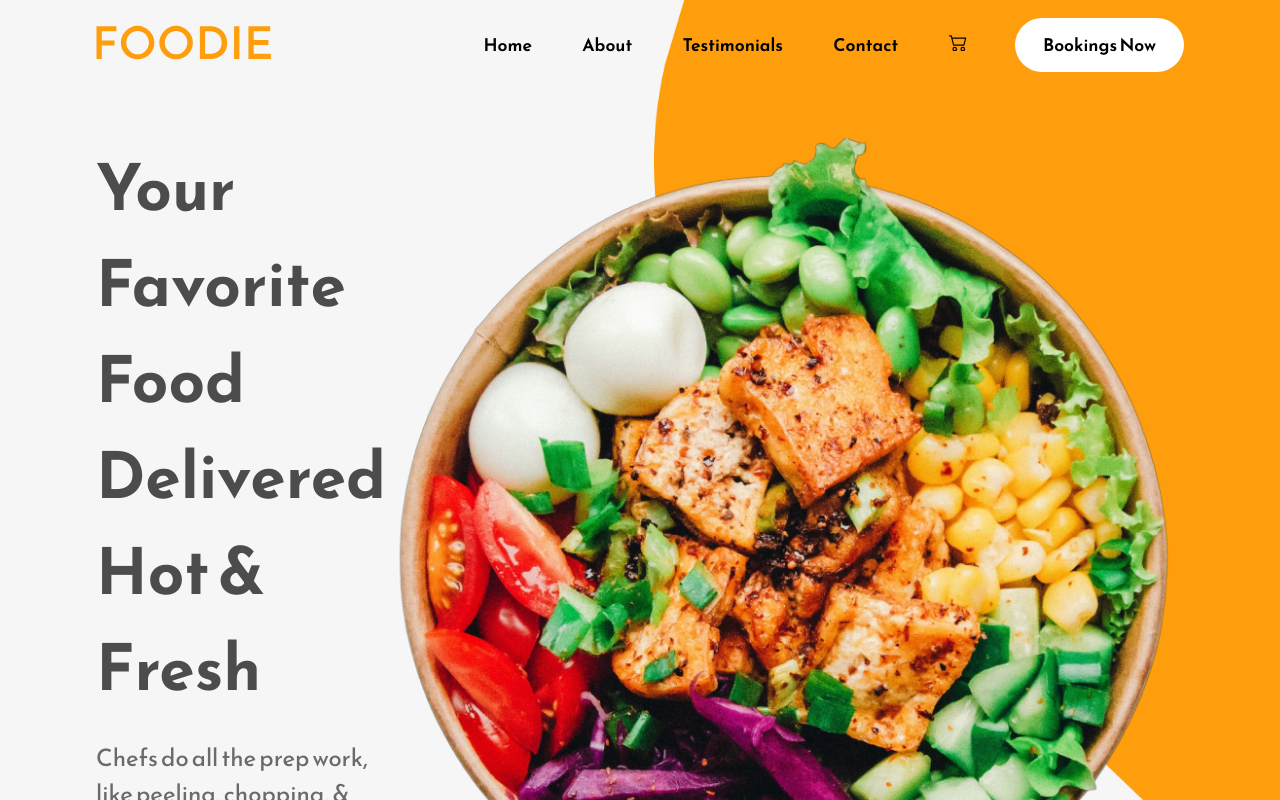
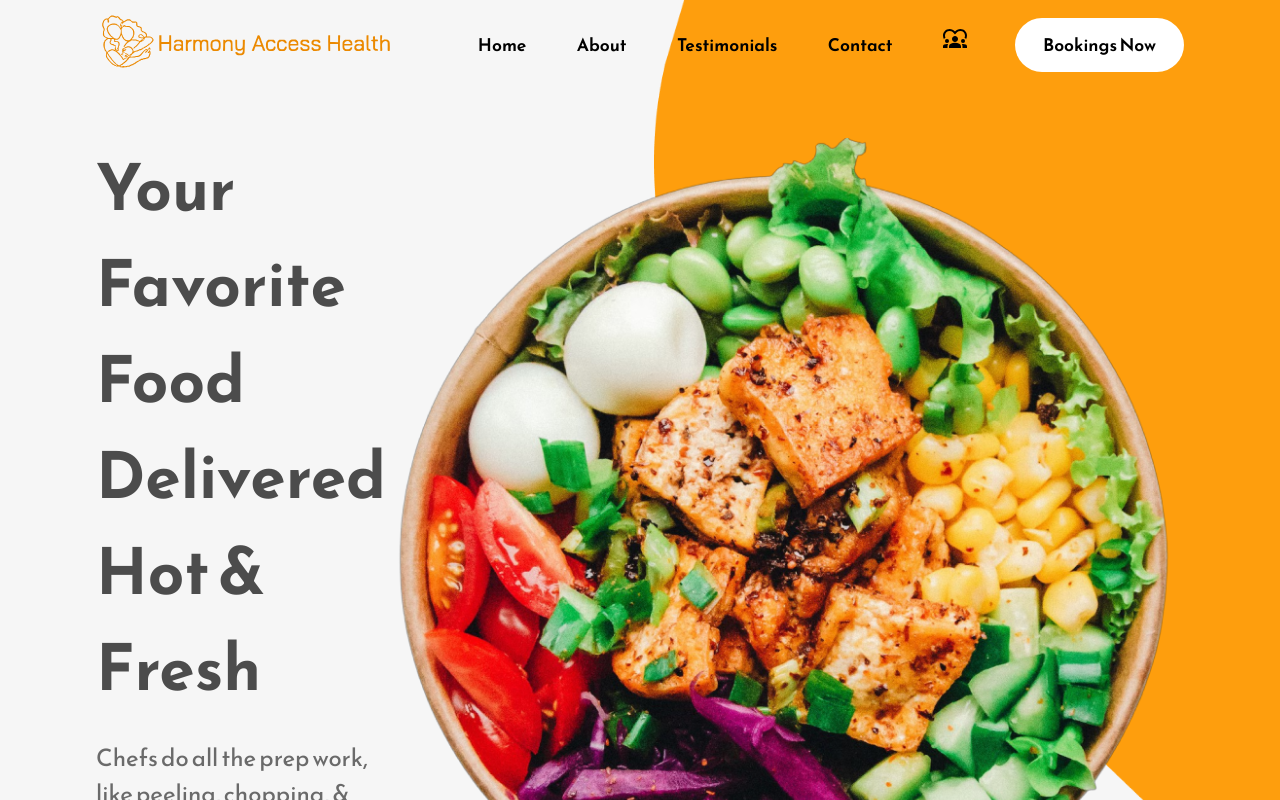
Before and after one commit to carmen-raterman/Landing-Page-Portfolio, a React (Create React App) app: page / in a window 1280 px wide. Shown: the top 800 px of the page. Built offline with nearby package versions, Linux system fonts and the light colour scheme.

Commit message:
updated home logo

```diff
--- a/src/Components/Navbar.jsx
+++ b/src/Components/Navbar.jsx
@@ -1,5 +1,6 @@
 import React, { useState } from 'react';
 import Logo from "../Assets/Logo.svg";
+import Logo2 from "../Assets/Logo2.svg";
 import { BsCart2 } from "react-icons/bs";
 import { HiOutlineBars3 } from "react-icons/hi2";
 import Box from "@mui/material/Box";
@@ -15,7 +16,7 @@ import InfoIcon from "@mui/icons-material/Info";
 import CommentRoundedIcon from "@mui/icons-material/CommentRounded";
 import PhoneRoundedIcon from "@mui/icons-material/PhoneRounded";
 import ShoppingCartRoundedIcon from "@mui/icons-material/ShoppingCartRounded";
-
+import Diversity1Icon from '@mui/icons-material/Diversity1';
 
 const Navbar = () => {
 
@@ -38,8 +39,8 @@ const Navbar = () => {
       icon: <PhoneRoundedIcon />,
     },
     {
-      text: "Cart",
-      icon: <ShoppingCartRoundedIcon />,
+      text: "Favorites",
+      icon: <Diversity1Icon />,
     },
 
   ];
@@ -47,7 +48,7 @@ const Navbar = () => {
   return (
     <nav>
       <div className="nav-logo-container">
-        <img src={Logo} alt="" />
+        <img src={Logo2} alt="" style={{ width: '300px', height: 'auto' }} />
       </div>
 
       <div className="navbar-links-container">
@@ -56,7 +57,7 @@ const Navbar = () => {
         <a href=""> Testimonials </a>
         <a href=""> Contact </a>
         <a href="">
-          <BsCart2 className="navbar-cart-icon" />
+          <Diversity1Icon />
         </a>
         <button className="primary-button">
           Bookings Now
```
Also changed, not shown: src/Assets/Logo2.svg (added).
